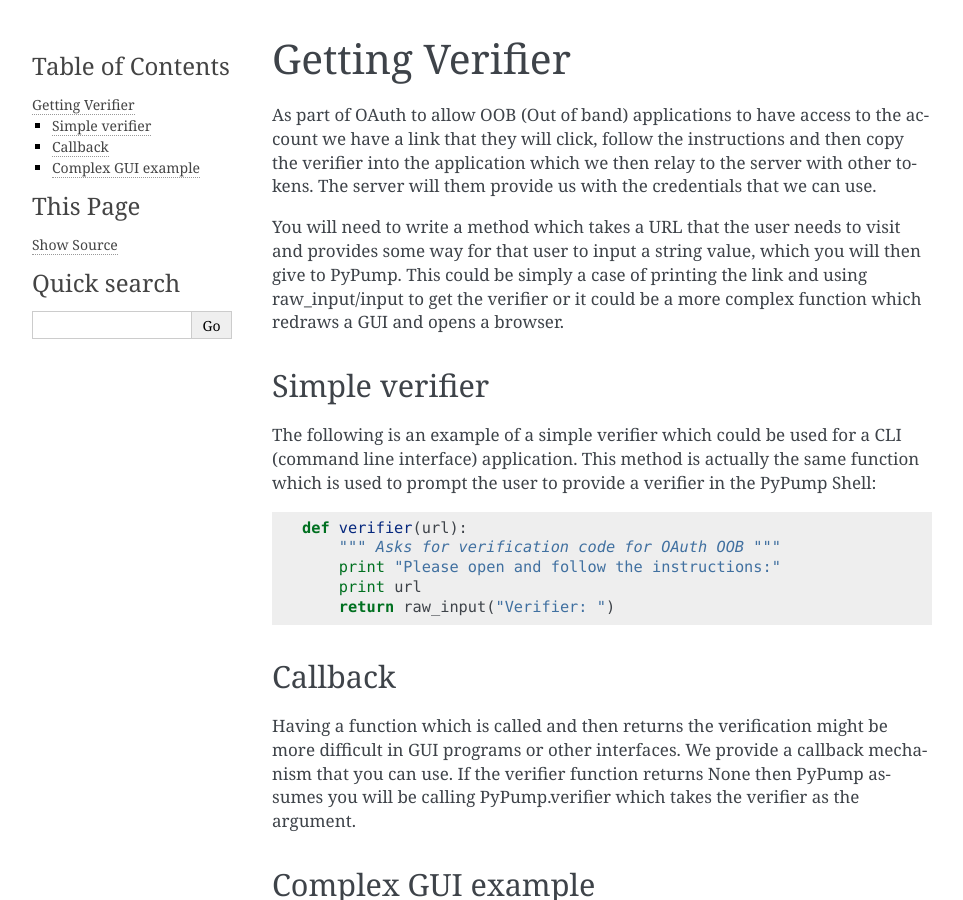
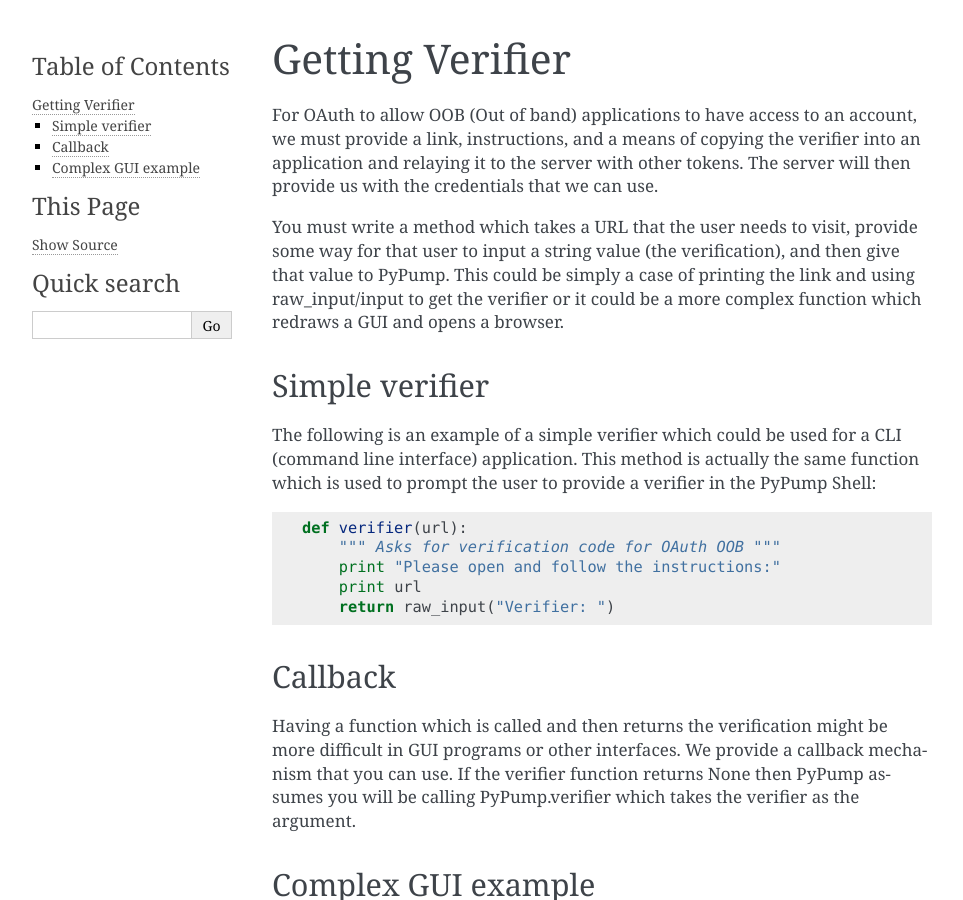
Before and after one commit to tsyesika/PyPump, a Sphinx documentation site: the page built from docs/gettingstarted/verifier_callback.rst, in a window 1280 px wide and 900 px high. Shown: the whole window, without its empty margins (148-1111 px from the left). Built offline with Sphinx 7.4.7, drawn with Linux system fonts in a browser that asks for light colours.

Commit message:
minor typos
minor typos and grammar/style tweaks

```diff
--- a/docs/gettingstarted/verifier_callback.rst
+++ b/docs/gettingstarted/verifier_callback.rst
@@ -2,13 +2,13 @@
 Getting Verifier
 ================
 
-As part of OAuth to allow OOB (Out of band) applications to have access to the account
-we have a link that they will click, follow the instructions and then copy the verifier
-into the application which we then relay to the server with other tokens. The server
-will them provide us with the credentials that we can use.
+For OAuth to allow OOB (Out of band) applications to have access to an account,
+we must provide a link, instructions, and a means of copying the verifier into an application
+and relaying it to the server with other tokens. The server
+will then provide us with the credentials that we can use.
 
-You will need to write a method which takes a URL that the user needs to visit and provides
-some way for that user to input a string value, which you will then give to PyPump. This could
+You must write a method which takes a URL that the user needs to visit, provide some
+way for that user to input a string value (the verification), and then give that value to PyPump. This could
 be simply a case of printing the link and using raw_input/input to get the verifier or it could
 be a more complex function which redraws a GUI and opens a browser.
 
```
